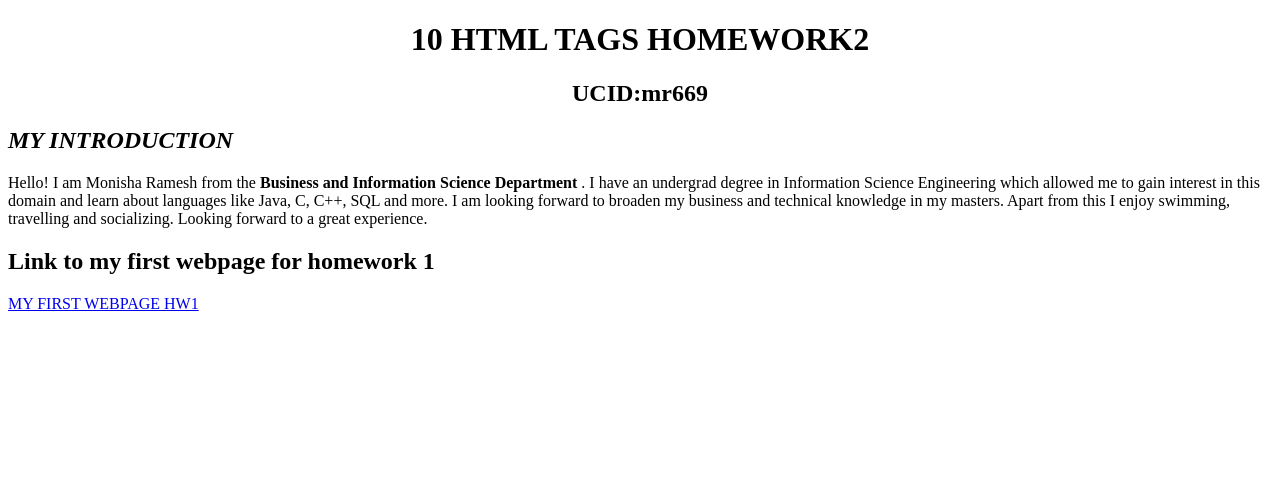
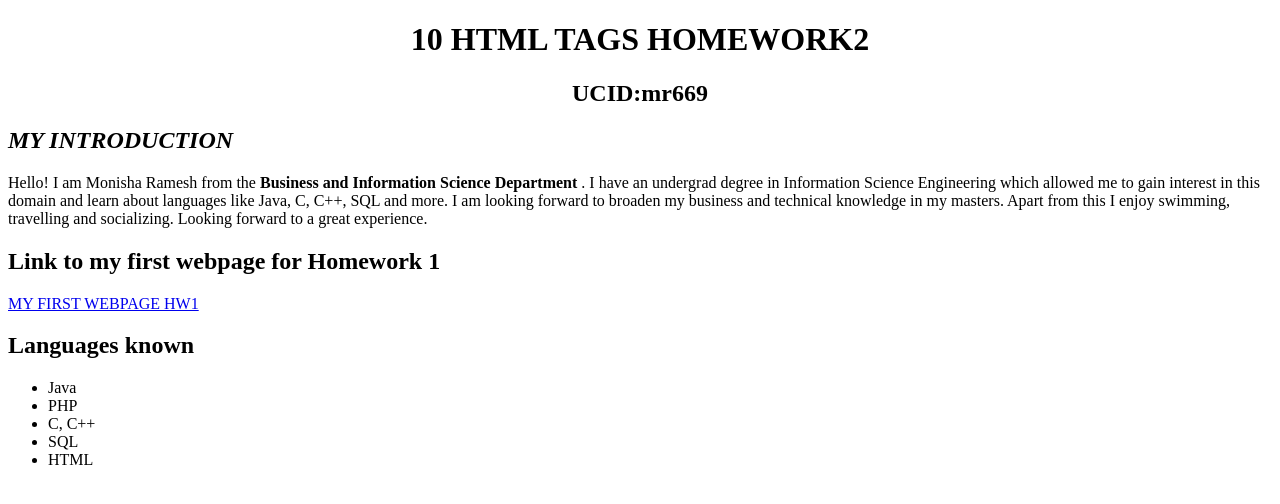
Before and after one commit to mr669github/homework2, a plain HTML site: page index.html in a window 1280 px wide. Drawn offline with Linux system fonts and the light colour scheme.

Commit message:
6.added <ul>,<li>tags

```diff
--- a/index.html
+++ b/index.html
@@ -10,10 +10,16 @@
 
            I am Monisha Ramesh from the <b> Business and Information Science Department </b>. I have an undergrad degree in Information Science Engineering which allowed me to gain interest in this domain and learn about languages like Java, C, C++, SQL and more. I am looking forward to broaden my business and technical knowledge in my masters. Apart from this I enjoy swimming, travelling and socializing. Looking forward to a great experience.
        </p>
-    <h2> Link to my first webpage for homework 1</h2>
-    <p> <a href= "https://web.njit.edu/~mr669/todo_2017Fall/"> MY FIRST WEBPAGE HW1 </a>
-
-     </p>
+    <h2> Link to my first webpage for Homework 1</h2>
+    <p> <a href= "https://web.njit.edu/~mr669/todo_2017Fall/"> MY FIRST WEBPAGE HW1 </a> </p>
+    <h2> Languages known </h2>
+        <ul>
+        	<li> Java </li>
+        	<li> PHP </li>
+        	<li> C, C++ </li>
+        	<li> SQL </li>
+            <li> HTML </li>
+        </ul>
 
 </body>
 </html>
```
